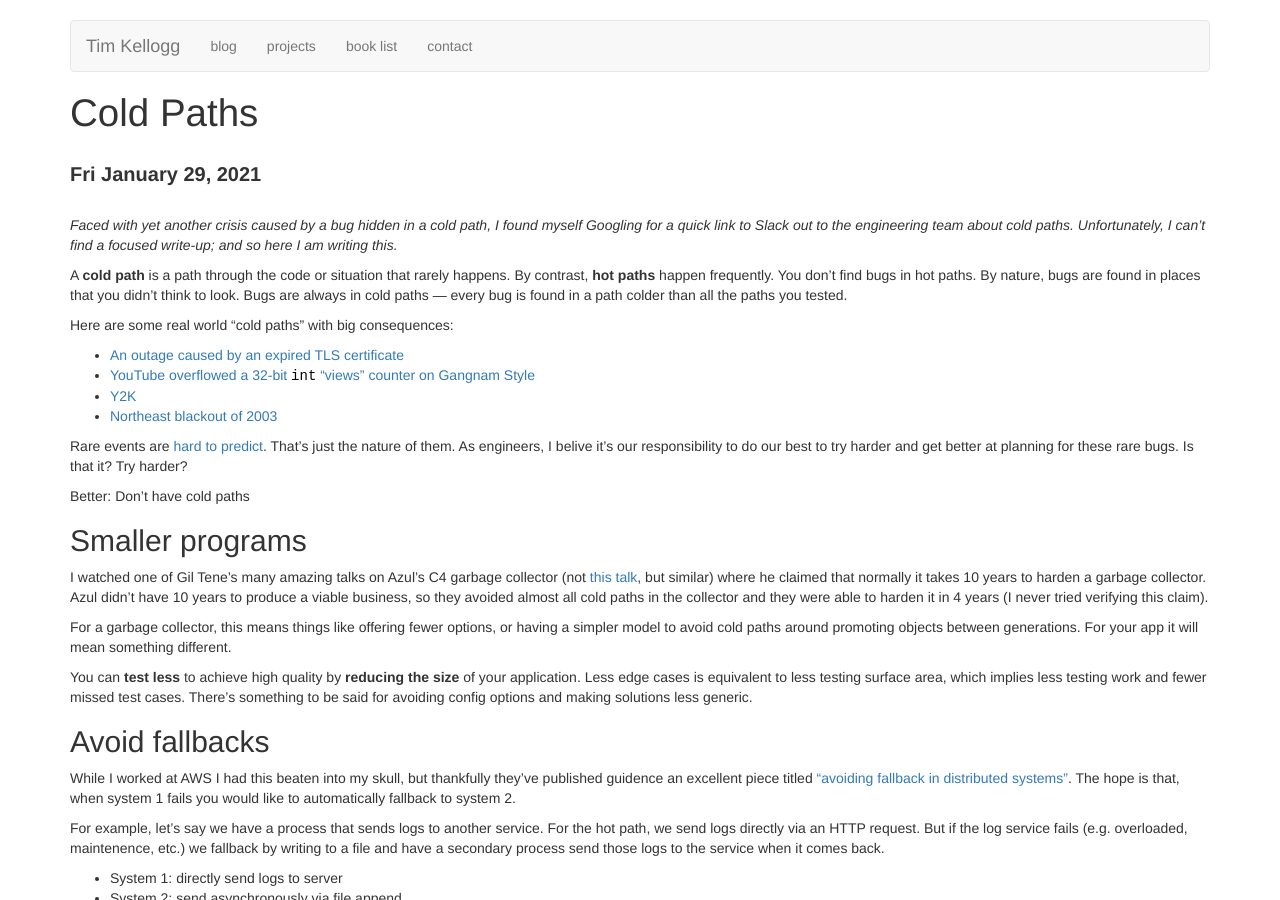
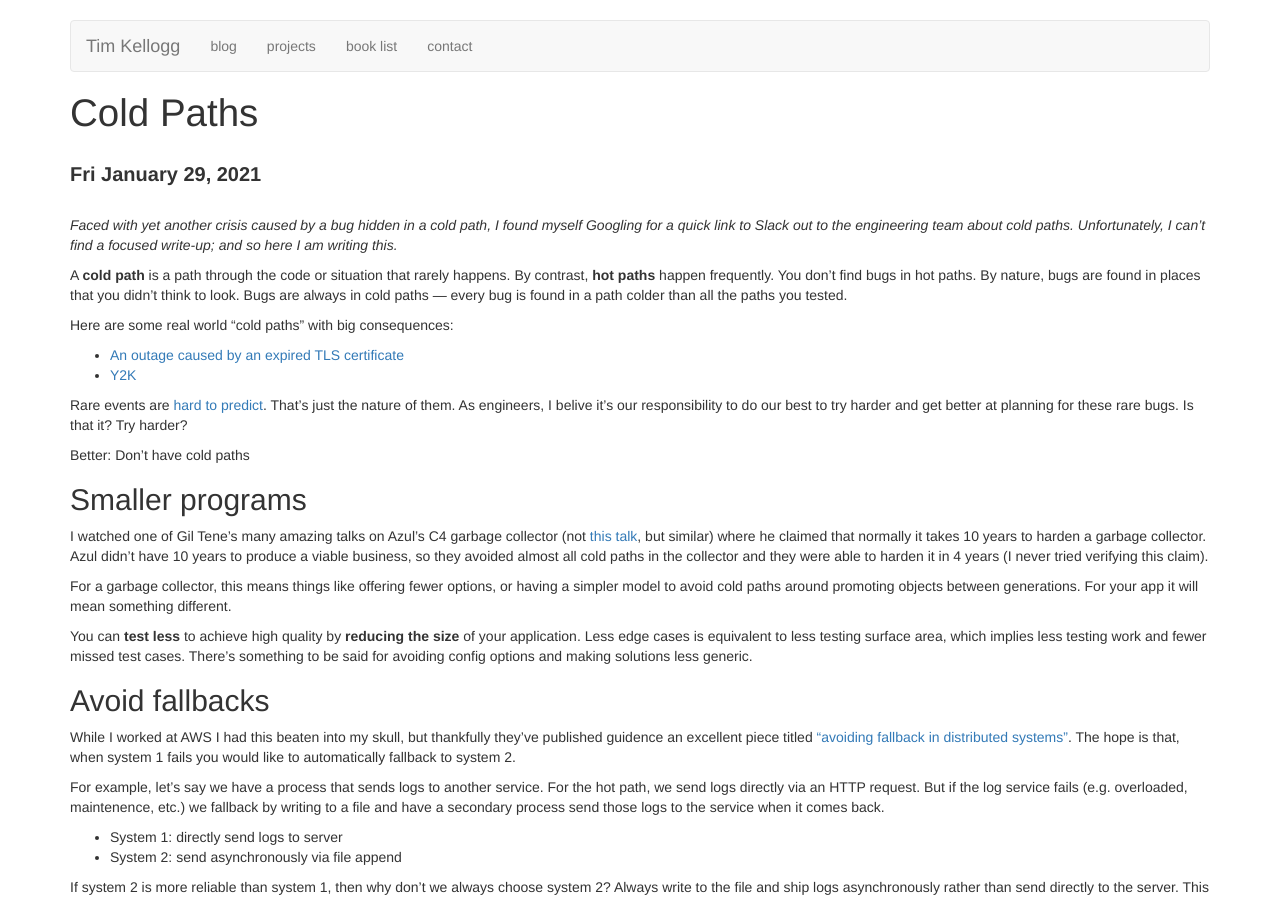
Before and after one commit to tkellogg/tkellogg.github.com, a Jekyll site: the page built from _posts/2021-01-29-cold-paths.md, in a window 1280 px wide and 900 px high. Built offline with Jekyll 4.4.1, drawn with Linux system fonts in a browser that asks for light colours; comment, search, counter and statistics services are not loaded.

Commit message:
Removed non-cold paths. Still need to backfill with better ones

```diff
--- a/_posts/2021-01-29-cold-paths.md
+++ b/_posts/2021-01-29-cold-paths.md
@@ -19,9 +19,7 @@ found in a path colder than all the paths you tested.
 Here are some real world "cold paths" with big consequences:
 
 * [An outage caused by an expired TLS certificate](https://blog.thousandeyes.com/impacts-expired-tls-certificate/)
-* [YouTube overflowed a 32-bit `int` "views" counter on Gangnam Style](https://arstechnica.com/information-technology/2014/12/gangnam-style-overflows-int_max-forces-youtube-to-go-64-bit/)
 * [Y2K](https://en.wikipedia.org/wiki/Year_2000_problem)
-* [Northeast blackout of 2003](https://spectrum.ieee.org/energy/the-smarter-grid/the-blackout-of-2003)
 
 Rare events are [hard to predict][blackswan]. That's just the nature of them. As engineers,
 I belive it's our responsibility to do our best to try harder and get better at planning for
```
